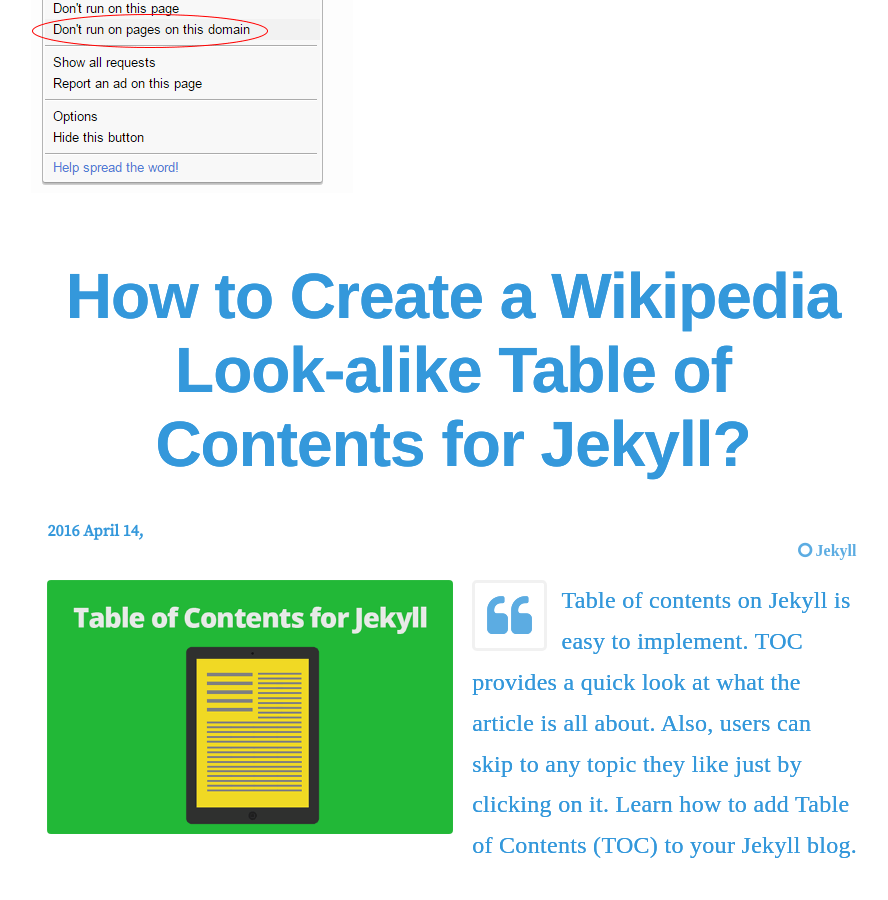
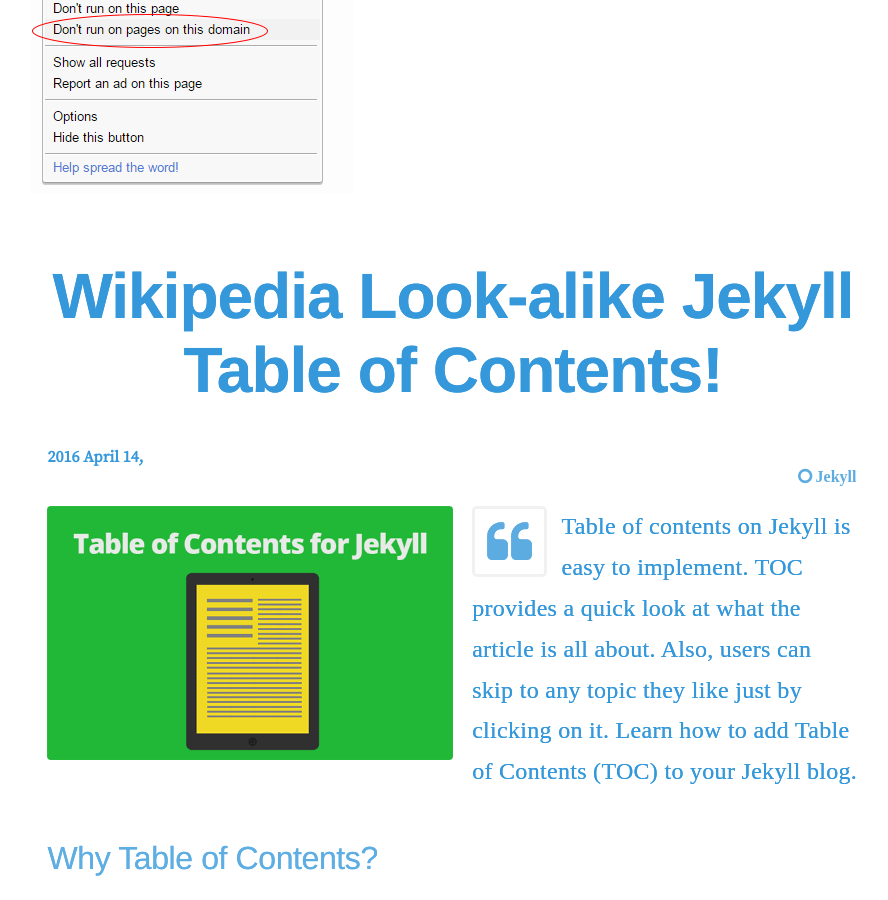
Before and after one commit to virtualous/blog-v3, a Jekyll site: the page built from _posts/2016-04-14-jekyll-toc.md, in a window 1280 px wide and 900 px high, scrolled down 538 px. Shown: the whole window, without its empty margins (187-1075 px from the left). Built offline with Jekyll 4.4.1, drawn with Linux system fonts in a browser that asks for light colours; comment, search, counter and statistics services are not loaded.

Commit message:
no message

```diff
--- a/_posts/2016-04-14-jekyll-toc.md
+++ b/_posts/2016-04-14-jekyll-toc.md
@@ -1,5 +1,5 @@
 ---
-title: How to Create a Wikipedia Look-alike Table of Contents for Jekyll?
+title: Wikipedia Look-alike Jekyll Table of Contents!
 desc: Table of contents on Jekyll is easy to implement. TOC provides a quick look at what the article is all about. Also, users can skip to any topic they like just by clicking on it. Learn how to add Table of Contents (TOC) to your Jekyll blog.
 keywords:
 author: sharathdt
```
